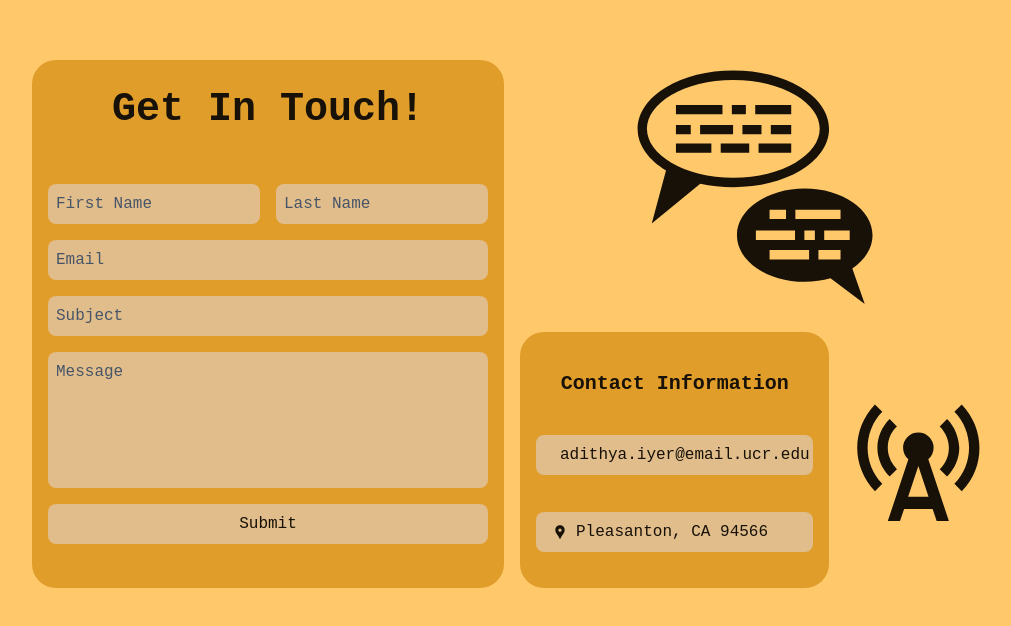
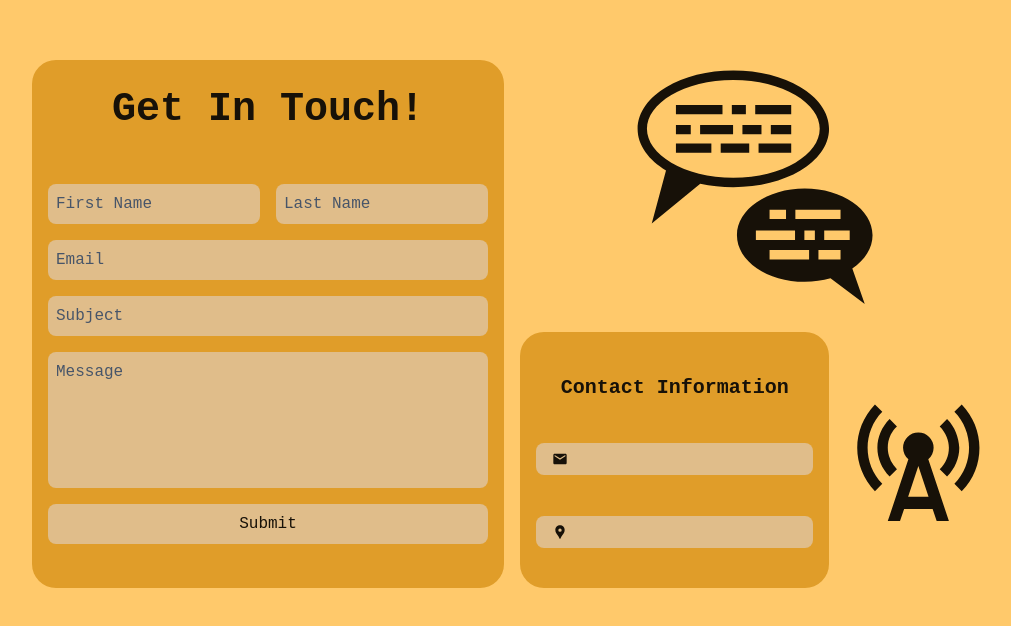
Before and after one commit to Pineapple-Soup/personal-website, a Next.js app: page / in a window 1280 px wide. Shown: the part 2476-3102 px from the top of the page, without its empty margins (128-1139 px from the left). Built offline with nearby package versions, Linux system fonts and the light colour scheme.

Commit message:
build: use env variables for personal info

```diff
--- a/src/components/Contact.tsx
+++ b/src/components/Contact.tsx
@@ -3,6 +3,10 @@ import { MdCellTower, MdLocationPin, MdMail } from "react-icons/md";
 import { GiConversation } from "react-icons/gi";
 
 export default function Contact() {
+
+    const email = process.env.EMAIL;
+    const address = process.env.ADDRESS;
+
     return (
         <section id="contact" className="w-full h-screen grid grid-rows-6 grid-cols-12 gap-4">
             <div className="bg-primary flex flex-col justify-evenly rounded-3xl row-start-2 row-end-6 col-start-1 col-end-7">
@@ -13,11 +17,11 @@ export default function Contact() {
                 <h3 className="mx-auto font-bold"> Contact Information </h3>
                 <div className="flex bg-secondary rounded-lg mx-4 p-2">
                     <MdMail className="my-auto mx-2"/>
-                    <span>adithya.iyer@email.ucr.edu</span>
+                    <span>{email}</span>
                 </div>
                 <div className="flex bg-secondary rounded-lg mx-4 p-2">
                     <MdLocationPin className="my-auto mx-2"/>
-                    <span>Pleasanton, CA 94566</span>
+                    <span>{address}</span>
                 </div>
             </div>
             <div className="row-start-2 row-end-4 col-start-8 col-span-4">
--- a/src/components/Hero.tsx
+++ b/src/components/Hero.tsx
@@ -3,6 +3,12 @@ import { FaGithub, FaLinkedin } from "react-icons/fa";
 import { MdDocumentScanner, MdEmail } from "react-icons/md";
 
 export default function Hero() {
+
+    const email = process.env.EMAIL;
+    const resume_url = process.env.RESUME_URL;
+    const linkedin_url = process.env.LINKEDIN_URL;
+    const github_url = process.env.GITHUB_URL;
+
    return (
     <section id="home" className="w-full h-screen grid grid-cols-2">
         <div className="flex flex-col grow justify-center">
@@ -16,16 +22,16 @@ export default function Hero() {
                 I love building things, solving puzzles, and learning new skills
             </sub>
             <div className="flex mx-auto my-12 rounded-full drop-shadow-xl">
-                <a href="mailto:adithya.iyer@email.ucr.edu" target="_blank" rel="noreferrer noopener">
+                <a href={`mailto:${email}`} target="_blank" rel="noreferrer noopener">
                     <MdEmail className="homeButton rounded-l-full"/>
                 </a>
-                <a href="https://drive.google.com/file/d/1cpX2s8RyJJZQsQ9Vy0ExwVyMRROp7L15/view?usp=sharing" target="_blank" rel="noreferrer noopener">
+                <a href={resume_url} target="_blank" rel="noreferrer noopener">
                     <MdDocumentScanner className="homeButton -mx-0.5"/>
                 </a>
-                <a href="https://www.linkedin.com/in/adithya-b-iyer" target="_blank" rel="noreferrer noopener">
+                <a href={linkedin_url} target="_blank" rel="noreferrer noopener">
                     <FaLinkedin className="homeButton -mx-0.5"/>
                 </a>
-                <a href="https://www.github.com/Pineapple-Soup" target="_blank" rel="noreferrer noopener">
+                <a href={github_url} target="_blank" rel="noreferrer noopener">
                     <FaGithub className="homeButton rounded-r-full"/>
                 </a>
             </div>
```
